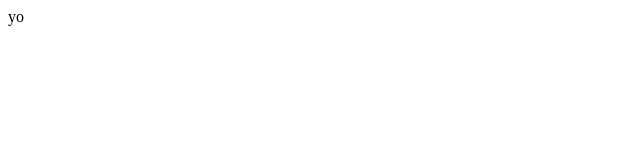
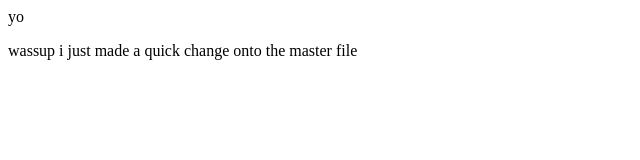
Before and after one commit to EduProjectsIL/Guardian, a plain HTML site: page index.html in a window 1280 px wide. Shown: the whole page, without its empty margins (0-640 px from the left). Drawn offline with Linux system fonts and the light colour scheme.

Commit message:
Added a paragraph to pull
git pull

```diff
--- a/index.html
+++ b/index.html
@@ -1 +1,4 @@
 <p> yo </p>
+
+
+<p> wassup i just made a quick change onto the master file</p>
```
